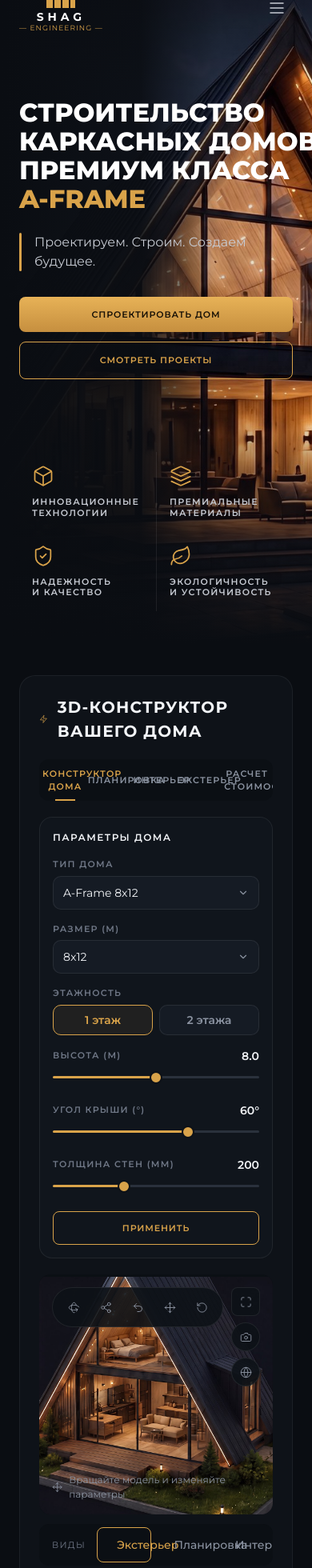
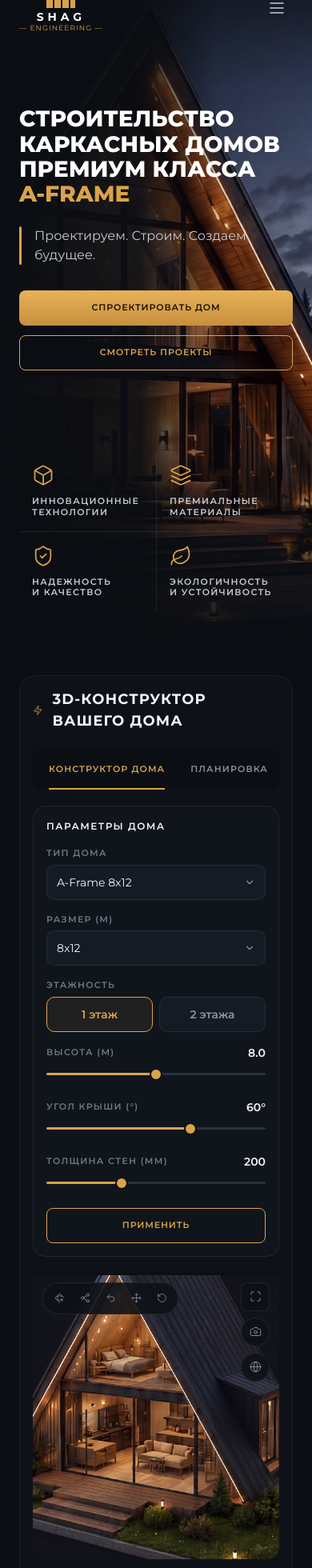
Before and after one commit to akylzanraisov-hash/shagen.realestate, a React (Vite) app: page / in a window 390 px wide. Shown: the part 40-2000 px from the top of the page at 80% size. Built offline with nearby package versions, Linux system fonts and the light colour scheme.

Commit message:
Update mobile layout and styles

```diff
--- a/src/components/Configurator.tsx
+++ b/src/components/Configurator.tsx
@@ -44,8 +44,10 @@ function ColorSwatch({
   return (
     <div
       onClick={onClick}
-      className="w-11 h-11 rounded-full cursor-pointer transition-all duration-200"
+      className="rounded-full cursor-pointer transition-all duration-200 flex-shrink-0"
       style={{
+        width: 'clamp(40px, 10vw, 44px)',
+        height: 'clamp(40px, 10vw, 44px)',
         background: color,
         border: '1px solid rgba(255,255,255,0.12)',
         boxShadow: selected ? `0 0 0 2px #10151C, 0 0 0 4px #D9A34A` : 'none',
@@ -229,12 +231,18 @@ function FullscreenOverlay({
   return (
     <div
       className="fixed inset-0 z-[9998] flex items-center justify-center"
-      style={{ background: 'rgba(10,13,18,0.96)' }}
+      style={{
+        background: 'rgba(10,13,18,0.96)',
+        paddingTop: 'env(safe-area-inset-top, 0px)',
+        paddingBottom: 'env(safe-area-inset-bottom, 0px)',
+        paddingLeft: 'env(safe-area-inset-left, 0px)',
+        paddingRight: 'env(safe-area-inset-right, 0px)',
+      }}
       onClick={onClose}
     >
       <button
         onClick={onClose}
-        className="absolute top-6 right-6 w-10 h-10 flex items-center justify-center rounded-full text-[#8B93A1] hover:text-white transition-colors duration-200"
+        className="absolute top-6 right-6 w-11 h-11 flex items-center justify-center rounded-full text-[#8B93A1] hover:text-white transition-colors duration-200"
         style={{ background: 'rgba(255,255,255,0.08)' }}
       >
         <X size={18} strokeWidth={1.5} />
@@ -286,6 +294,8 @@ export default function Configurator() {
   const toastTimer = useRef<ReturnType<typeof setTimeout> | null>(null);
 
   const frameRef = useRef<HTMLIFrameElement | null>(null);
+  const tabBarRef = useRef<HTMLDivElement>(null);
+
   const send3d = (msg: object) =>
     frameRef.current?.contentWindow?.postMessage({ type: 'shag3d', ...msg }, '*');
 
@@ -312,6 +322,11 @@ export default function Configurator() {
       if (toastTimer.current) clearTimeout(toastTimer.current);
       toastTimer.current = setTimeout(() => setToastVisible(false), 2500);
     }, 600);
+  };
+
+  const handleTabClick = (i: number, el: HTMLButtonElement) => {
+    setActiveTab(i);
+    el.scrollIntoView({ inline: 'nearest', behavior: 'smooth', block: 'nearest' });
   };
 
   useEffect(() => {
@@ -343,7 +358,7 @@ export default function Configurator() {
       <section className="py-10">
         <div className="max-w-[1280px] mx-auto px-6">
           <div
-            className="rounded-[20px] p-6"
+            className="rounded-[20px] p-4 md:p-6"
             style={{
               background: '#0E1218',
               border: '1px solid rgba(255,255,255,0.06)',
@@ -353,7 +368,7 @@ export default function Configurator() {
             <div className="flex items-center gap-3 mb-5">
               <Zap size={16} className="text-[#D9A34A]" strokeWidth={1.5} />
               <h2
-                className="text-[20px] font-bold uppercase text-[#F3F5F8]"
+                className="text-[18px] md:text-[20px] font-bold uppercase text-[#F3F5F8]"
                 style={{ letterSpacing: '0.06em' }}
               >
                 3D-КОНСТРУКТОР ВАШЕГО ДОМА
@@ -362,14 +377,15 @@ export default function Configurator() {
 
             {/* Tab bar */}
             <div
+              ref={tabBarRef}
               className="flex items-center mb-5 rounded-xl overflow-x-auto scrollbar-hide"
               style={{ background: '#0B0F14', height: '52px', padding: '0 4px' }}
             >
               {tabs.map((tab, i) => (
                 <button
                   key={tab}
-                  onClick={() => setActiveTab(i)}
-                  className={`flex-1 h-full text-center uppercase font-semibold relative transition-colors duration-200 outline-none focus:outline-none focus-visible:outline-none ${
+                  onClick={(e) => handleTabClick(i, e.currentTarget)}
+                  className={`flex-shrink-0 h-full px-4 text-center uppercase font-semibold relative transition-colors duration-200 outline-none focus:outline-none focus-visible:outline-none ${
                     i === activeTab ? 'text-[#D9A34A]' : 'text-[#8B93A1] hover:text-[#C7CBD3]'
                   }`}
                   style={{ fontSize: '11px', letterSpacing: '0.1em' }}
@@ -405,7 +421,7 @@ export default function Configurator() {
                   </span>
                   <div
                     className="flex items-center justify-between px-3 py-2.5 rounded-[10px] cursor-pointer"
-                    style={{ background: '#151B24', border: '1px solid rgba(255,255,255,0.08)' }}
+                    style={{ background: '#151B24', border: '1px solid rgba(255,255,255,0.08)', minHeight: '44px' }}
                   >
                     <span className="text-[#F3F5F8] text-sm">A-Frame 8x12</span>
                     <ChevronDown size={14} className="text-[#8B93A1]" />
@@ -421,7 +437,7 @@ export default function Configurator() {
                   </span>
                   <div
                     className="flex items-center justify-between px-3 py-2.5 rounded-[10px] cursor-pointer"
-                    style={{ background: '#151B24', border: '1px solid rgba(255,255,255,0.08)' }}
+                    style={{ background: '#151B24', border: '1px solid rgba(255,255,255,0.08)', minHeight: '44px' }}
                   >
                     <span className="text-[#F3F5F8] text-sm">8x12</span>
                     <ChevronDown size={14} className="text-[#8B93A1]" />
@@ -438,22 +454,24 @@ export default function Configurator() {
                   <div className="flex gap-2">
                     <button
                       onClick={() => setFloors(1)}
-                      className="flex-1 py-2 text-sm font-semibold rounded-[10px] transition-all duration-200 outline-none focus:outline-none focus-visible:outline-none"
+                      className="flex-1 text-sm font-semibold rounded-[10px] transition-all duration-200 outline-none focus:outline-none focus-visible:outline-none"
                       style={{
                         background: floors === 1 ? 'rgba(217,163,74,0.08)' : '#151B24',
                         border: floors === 1 ? '1px solid #D9A34A' : '1px solid rgba(255,255,255,0.08)',
                         color: floors === 1 ? '#D9A34A' : '#8B93A1',
+                        minHeight: '44px',
                       }}
                     >
                       1 этаж
                     </button>
                     <button
                       onClick={() => setFloors(2)}
-                      className="flex-1 py-2 text-sm font-semibold rounded-[10px] transition-all duration-200 outline-none focus:outline-none focus-visible:outline-none"
+                      className="flex-1 text-sm font-semibold rounded-[10px] transition-all duration-200 outline-none focus:outline-none focus-visible:outline-none"
                       style={{
                         background: floors === 2 ? 'rgba(217,163,74,0.08)' : '#151B24',
                         border: floors === 2 ? '1px solid #D9A34A' : '1px solid rgba(255,255,255,0.08)',
                         color: floors === 2 ? '#D9A34A' : '#8B93A1',
+                        minHeight: '44px',
                       }}
                     >
                       2 этажа
@@ -492,8 +510,8 @@ export default function Configurator() {
                 <button
                   onClick={handleApply}
                   disabled={applying}
-                  className="w-full py-3 text-[11px] font-semibold text-[#D9A34A] border border-[#D9A34A] rounded-lg uppercase transition-all duration-200 hover:bg-[rgba(217,163,74,0.08)] mt-auto flex items-center justify-center gap-2 disabled:opacity-70"
-                  style={{ letterSpacing: '0.08em' }}
+                  className="w-full text-[11px] font-semibold text-[#D9A34A] border border-[#D9A34A] rounded-lg uppercase transition-all duration-200 hover:bg-[rgba(217,163,74,0.08)] mt-auto flex items-center justify-center gap-2 disabled:opacity-70"
+                  style={{ letterSpacing: '0.08em', minHeight: '44px' }}
                 >
                   {applying && <Loader2 size={14} className="animate-spin" />}
                   ПРИМЕНИТЬ
@@ -504,7 +522,7 @@ export default function Configurator() {
               <div className="flex flex-col gap-3">
                 <div
                   className="relative rounded-[14px] overflow-hidden flex-1"
-                  style={{ background: '#0B0F14', minHeight: 'clamp(300px, 50vw, 520px)' }}
+                  style={{ background: '#0B0F14', minHeight: 'clamp(320px, 92vw, 520px)' }}
                 >
                   {/* Self-contained 3D configurator in an iframe */}
                   {mode === '3d' && (
@@ -528,33 +546,34 @@ export default function Configurator() {
                     <ViewportImage activeView={activeView} />
                   )}
 
-                  {/* Top-left toolbar */}
+                  {/* Top-left toolbar — compact on small screens */}
                   <div
-                    className="absolute top-4 left-4 flex items-center gap-1 rounded-full px-2 py-1.5 pointer-events-auto"
+                    className="absolute top-3 left-3 flex items-center rounded-full pointer-events-auto toolbar-pill"
                     style={{
                       background: 'rgba(14,18,24,0.9)',
                       border: '1px solid rgba(255,255,255,0.08)',
+                      gap: '2px',
+                      padding: '4px 6px',
                     }}
                   >
                     {[Rotate3d, Share2, Undo2, Move].map((Icon, i) => (
                       <button
                         key={i}
-                        className="w-9 h-9 flex items-center justify-center rounded-full text-[#8B93A1] hover:text-[#D9A34A] transition-colors duration-200"
+                        className="toolbar-btn flex items-center justify-center rounded-full text-[#8B93A1] hover:text-[#D9A34A] transition-colors duration-200"
                       >
-                        <Icon size={15} strokeWidth={1.5} />
+                        <Icon className="toolbar-icon" strokeWidth={1.5} />
                       </button>
                     ))}
                     <button
-                      className="w-9 h-9 flex items-center justify-center rounded-full text-[#8B93A1] hover:text-[#D9A34A] transition-colors duration-200"
+                      className="toolbar-btn flex items-center justify-center rounded-full text-[#8B93A1] hover:text-[#D9A34A] transition-colors duration-200"
                       title="Сбросить камеру"
                     >
-                      <RotateCcw size={15} strokeWidth={1.5} />
+                      <RotateCcw className="toolbar-icon" strokeWidth={1.5} />
                     </button>
                   </div>
 
                   {/* Top-right controls */}
-                  <div className="absolute top-4 right-4 flex flex-col gap-2 pointer-events-auto">
-                    {/* Maximize — only in photo mode (in 3D mode ViewportImage doesn't render it) */}
+                  <div className="absolute top-3 right-3 flex flex-col gap-2 pointer-events-auto">
                     {mode === 'photo' && (
                       <button
                         onClick={() => setFullscreen(true)}
@@ -584,8 +603,8 @@ export default function Configurator() {
                     </button>
                   </div>
 
-                  {/* Bottom-left hint */}
-                  <div className="absolute bottom-4 left-4 flex items-center gap-2 pointer-events-none">
+                  {/* Bottom-left hint — hidden on very small screens to save space */}
+                  <div className="absolute bottom-3 left-3 hidden sm:flex items-center gap-2 pointer-events-none">
                     <Move size={14} className="text-[#8B93A1]" strokeWidth={1.5} />
                     <span className="text-[12px]" style={{ color: '#8B93A1' }}>
                       Вращайте модель и изменяйте параметры
@@ -593,10 +612,10 @@ export default function Configurator() {
                   </div>
                 </div>
 
-                {/* View tabs */}
+                {/* View tabs — scrollable on mobile */}
                 <div
-                  className="flex items-center rounded-xl overflow-hidden"
-                  style={{ background: '#0B0F14', padding: '4px', height: '52px' }}
+                  className="flex items-center rounded-xl overflow-x-auto scrollbar-hide"
+                  style={{ background: '#0B0F14', padding: '4px', height: '52px', flexWrap: 'nowrap' }}
                 >
                   <div
                     className="px-3 flex-shrink-0"
@@ -611,12 +630,13 @@ export default function Configurator() {
                         setActiveView(idx);
                         send3d({ view: viewName(idx) });
                       }}
-                      className={`flex items-center gap-2 px-4 h-full rounded-lg text-sm font-medium transition-colors duration-200 outline-none focus:outline-none focus-visible:outline-none ${
+                      className={`flex-shrink-0 flex items-center gap-2 px-4 h-full rounded-lg text-sm font-medium transition-colors duration-200 outline-none focus:outline-none focus-visible:outline-none ${
                         idx === activeView ? 'text-[#D9A34A]' : 'text-[#8B93A1] hover:text-[#C7CBD3]'
                       }`}
                       style={{
                         border: idx === activeView ? '1px solid #D9A34A' : '1px solid transparent',
                         margin: '0 2px',
+                        minHeight: '44px',
                       }}
                     >
                       <Icon size={15} strokeWidth={1.5} />
@@ -651,7 +671,7 @@ export default function Configurator() {
                     >
                       {label}
                     </span>
-                    <div className="flex gap-2">
+                    <div className="flex gap-2 flex-wrap">
                       {colors.map((color, i) => (
                         <ColorSwatch
                           key={color}
@@ -669,14 +689,14 @@ export default function Configurator() {
 
                 <div className="mt-auto flex flex-col gap-3">
                   <button
-                    className="w-full py-3 text-[11px] font-semibold text-[#D9A34A] border border-[#D9A34A] rounded-lg uppercase transition-all duration-200 hover:bg-[rgba(217,163,74,0.08)]"
-                    style={{ letterSpacing: '0.08em' }}
+                    className="w-full text-[11px] font-semibold text-[#D9A34A] border border-[#D9A34A] rounded-lg uppercase transition-all duration-200 hover:bg-[rgba(217,163,74,0.08)]"
+                    style={{ letterSpacing: '0.08em', minHeight: '44px' }}
                   >
                     СОХРАНИТЬ ПРОЕКТ
                   </button>
                   <button
                     className="text-center text-[#D9A34A] uppercase font-semibold transition-colors duration-200 hover:text-[#E9B65C]"
-                    style={{ fontSize: '11px', letterSpacing: '0.1em' }}
+                    style={{ fontSize: '11px', letterSpacing: '0.1em', minHeight: '44px' }}
                   >
                     ПОДЕЛИТЬСЯ ПРОЕКТОМ
                   </button>
--- a/src/components/Footer.tsx
+++ b/src/components/Footer.tsx
@@ -7,7 +7,7 @@ export default function Footer() {
       style={{ borderTop: '1px solid rgba(255,255,255,0.06)' }}
     >
       <div className="max-w-[1280px] mx-auto px-6">
-        <div className="grid grid-cols-4 gap-10 mb-10">
+        <div className="footer-grid mb-10">
           {/* Col 1 - Logo + description */}
           <div>
             <div className="flex flex-col items-start mb-4">
@@ -120,13 +120,13 @@ export default function Footer() {
               {[Instagram, Send, Youtube].map((Icon, i) => (
                 <button
                   key={i}
-                  className="w-9 h-9 flex items-center justify-center rounded-full transition-all duration-200 hover:border-[#D9A34A] hover:text-[#D9A34A]"
+                  className="w-11 h-11 flex items-center justify-center rounded-full transition-all duration-200 hover:border-[#D9A34A] hover:text-[#D9A34A]"
                   style={{
                     border: '1px solid rgba(255,255,255,0.15)',
                     color: '#8B93A1',
                   }}
                 >
-                  <Icon size={15} strokeWidth={1.5} />
+                  <Icon size={16} strokeWidth={1.5} />
                 </button>
               ))}
             </div>
--- a/src/components/Header.tsx
+++ b/src/components/Header.tsx
@@ -109,7 +109,7 @@ export default function Header() {
             <Logo />
             <button
               onClick={() => setMenuOpen(false)}
-              className="text-[#8B93A1] hover:text-white transition-colors duration-200"
+              className="w-11 h-11 flex items-center justify-center text-[#8B93A1] hover:text-white transition-colors duration-200 rounded-xl"
               aria-label="Закрыть меню"
             >
               <X size={22} strokeWidth={1.5} />
@@ -138,7 +138,7 @@ export default function Header() {
           </nav>
 
           {/* Bottom CTA */}
-          <div className="px-4 pb-8">
+          <div className="px-4" style={{ paddingBottom: 'max(32px, env(safe-area-inset-bottom, 32px))' }}>
             <button
               className="w-full py-4 text-[11px] font-semibold uppercase rounded-xl transition-all duration-200 hover:brightness-110"
               style={{
--- a/src/components/Hero.tsx
+++ b/src/components/Hero.tsx
@@ -9,13 +9,13 @@ const advantages = [
 
 export default function Hero() {
   return (
-    <section className="relative min-h-screen flex flex-col overflow-hidden">
+    <section className="relative flex flex-col overflow-hidden" style={{ minHeight: '100svh' }}>
       {/* Background image */}
       <div className="absolute inset-0">
         <img
           src="/hero.jpg"
           alt="A-Frame дом ночью"
-          className="w-full h-full object-cover"
+          className="w-full h-full object-cover hero-img"
           style={{ objectPosition: '42% 35%' }}
           onError={(e) => { (e.currentTarget as HTMLImageElement).style.display = 'none'; }}
         />
@@ -39,12 +39,12 @@ export default function Hero() {
           <div className="max-w-[680px]">
             <h1
               className="font-extrabold uppercase leading-[1.12] mb-6"
-              style={{ fontSize: 'clamp(32px, 4.2vw, 52px)' }}
+              style={{ fontSize: 'clamp(28px, 4.2vw, 52px)' }}
             >
-              <span className="text-white block whitespace-nowrap">СТРОИТЕЛЬСТВО</span>
-              <span className="text-white block whitespace-nowrap">КАРКАСНЫХ ДОМОВ</span>
-              <span className="text-white block whitespace-nowrap">ПРЕМИУМ КЛАССА</span>
-              <span style={{ color: '#D9A34A' }} className="block whitespace-nowrap">A-FRAME</span>
+              <span className="text-white block">СТРОИТЕЛЬСТВО</span>
+              <span className="text-white block">КАРКАСНЫХ ДОМОВ</span>
+              <span className="text-white block">ПРЕМИУМ КЛАССА</span>
+              <span style={{ color: '#D9A34A' }} className="block">A-FRAME</span>
             </h1>
 
             <div className="flex items-stretch gap-4 mb-8">
@@ -56,18 +56,19 @@ export default function Hero() {
 
             <div className="flex flex-col sm:flex-row gap-3">
               <button
-                className="text-[11px] font-semibold uppercase px-7 py-3.5 rounded-lg transition-all duration-200 hover:brightness-110 sm:w-auto w-full"
+                className="text-[11px] font-semibold uppercase px-7 rounded-lg transition-all duration-200 hover:brightness-110 w-full sm:w-auto"
                 style={{
                   background: 'linear-gradient(180deg, #E7B257, #C68F3F)',
                   color: '#171006',
                   letterSpacing: '0.08em',
+                  minHeight: '44px',
                 }}
               >
                 СПРОЕКТИРОВАТЬ ДОМ
               </button>
               <button
-                className="text-[11px] font-semibold text-[#D9A34A] border border-[#D9A34A] px-7 py-3.5 rounded-lg uppercase transition-all duration-200 hover:bg-[rgba(217,163,74,0.08)] sm:w-auto w-full"
-                style={{ letterSpacing: '0.08em' }}
+                className="text-[11px] font-semibold text-[#D9A34A] border border-[#D9A34A] px-7 rounded-lg uppercase transition-all duration-200 hover:bg-[rgba(217,163,74,0.08)] w-full sm:w-auto"
+                style={{ letterSpacing: '0.08em', minHeight: '44px' }}
               >
                 СМОТРЕТЬ ПРОЕКТЫ
               </button>
@@ -88,10 +89,11 @@ export default function Hero() {
                   : i % 2 !== 0
                   ? 'border-l border-white/[0.08]'
                   : 'md:border-l border-white/[0.08]';
+              const topBorderClass = i >= 2 ? 'border-t border-white/[0.08] md:border-t-0' : '';
               return (
                 <div
                   key={i}
-                  className={`flex flex-col items-start gap-3 px-4 md:px-6 py-4 ${borderClass}`}
+                  className={`flex flex-col items-start gap-3 px-4 md:px-6 py-4 ${borderClass} ${topBorderClass}`}
                 >
                   <Icon size={28} className="text-[#D9A34A]" strokeWidth={1.5} />
                   <span
--- a/src/components/WhyUs.tsx
+++ b/src/components/WhyUs.tsx
@@ -20,10 +20,9 @@ export default function WhyUs() {
           ПОЧЕМУ ВЫБИРАЮТ НАС
         </h2>
 
-        {/* Desktop: single row; tablet/mobile: wrap 2-per-row */}
-        <div className="flex flex-wrap justify-center lg:justify-between gap-6">
+        <div className="whyus-grid">
           {stats.map(({ icon: Icon, value, label }, i) => (
-            <div key={i} className="flex items-center gap-4 w-full sm:w-[calc(50%-12px)] lg:w-auto lg:flex-1">
+            <div key={i} className="flex items-center gap-4">
               <div
                 className="w-14 h-14 rounded-full flex items-center justify-center flex-shrink-0"
                 style={{ border: '1.5px solid rgba(217,163,74,0.45)' }}
--- a/src/index.css
+++ b/src/index.css
@@ -58,7 +58,7 @@ input[type="range"]::-moz-range-thumb {
 
 /* ── Responsive grids for Configurator and FloorPlanner ── */
 
-/* Configurator: 3-col desktop → narrow at 1024 → single col at 768 */
+/* Configurator: 3-col desktop → narrow at 1024 → single col at 820 */
 .cfg-grid {
   display: grid;
   gap: 20px;
@@ -69,7 +69,12 @@ input[type="range"]::-moz-range-thumb {
     grid-template-columns: 220px 1fr 220px;
   }
 }
-@media (max-width: 768px) {
+@media (max-width: 1024px) {
+  .cfg-grid {
+    grid-template-columns: 200px 1fr 200px;
+  }
+}
+@media (max-width: 820px) {
   .cfg-grid {
     grid-template-columns: 1fr;
   }
@@ -89,9 +94,76 @@ input[type="range"]::-moz-range-thumb {
     grid-template-columns: 220px 1fr 220px;
   }
 }
-@media (max-width: 768px) {
+@media (max-width: 820px) {
   .fp-grid {
     grid-template-columns: 1fr;
+  }
+}
+
+/* Footer responsive grid */
+.footer-grid {
+  display: grid;
+  gap: 40px;
+  grid-template-columns: 1.4fr 1fr 1fr 1.2fr;
+}
+@media (max-width: 900px) {
+  .footer-grid {
+    grid-template-columns: 1fr 1fr;
+    gap: 32px;
+  }
+}
+@media (max-width: 640px) {
+  .footer-grid {
+    grid-template-columns: 1fr;
+    gap: 28px;
+  }
+}
+
+/* WhyUs responsive grid */
+.whyus-grid {
+  display: grid;
+  gap: 24px;
+  grid-template-columns: repeat(5, 1fr);
+}
+@media (max-width: 1024px) {
+  .whyus-grid {
+    grid-template-columns: repeat(3, 1fr);
+  }
+}
+@media (max-width: 820px) {
+  .whyus-grid {
+    grid-template-columns: repeat(2, 1fr);
+  }
+}
+@media (max-width: 460px) {
+  .whyus-grid {
+    grid-template-columns: 1fr;
+  }
+}
+
+/* Configurator toolbar — normal size */
+.toolbar-btn {
+  width: 36px;
+  height: 36px;
+}
+.toolbar-icon {
+  width: 15px;
+  height: 15px;
+}
+
+/* Compact toolbar on very small screens */
+@media (max-width: 480px) {
+  .toolbar-btn {
+    width: 32px;
+    height: 32px;
+  }
+  .toolbar-icon {
+    width: 13px;
+    height: 13px;
+  }
+  .toolbar-pill {
+    padding: 3px 4px !important;
+    gap: 0 !important;
   }
 }
 
@@ -110,4 +182,25 @@ html, body {
 * {
   box-sizing: border-box;
   min-width: 0;
+  -webkit-tap-highlight-color: transparent;
 }
+
+/* Hero image focus on mobile */
+@media (max-width: 640px) {
+  .hero-img {
+    object-position: 58% 30% !important;
+  }
+}
+
+/* Larger touch targets for range sliders on coarse pointers */
+@media (pointer: coarse) {
+  input[type="range"]::-webkit-slider-thumb {
+    width: 22px;
+    height: 22px;
+    margin-top: -9.5px;
+  }
+  input[type="range"]::-moz-range-thumb {
+    width: 18px;
+    height: 18px;
+  }
+}
```
Also changed, not shown: src/components/FloorPlanner.tsx (+105 -35 lines).
